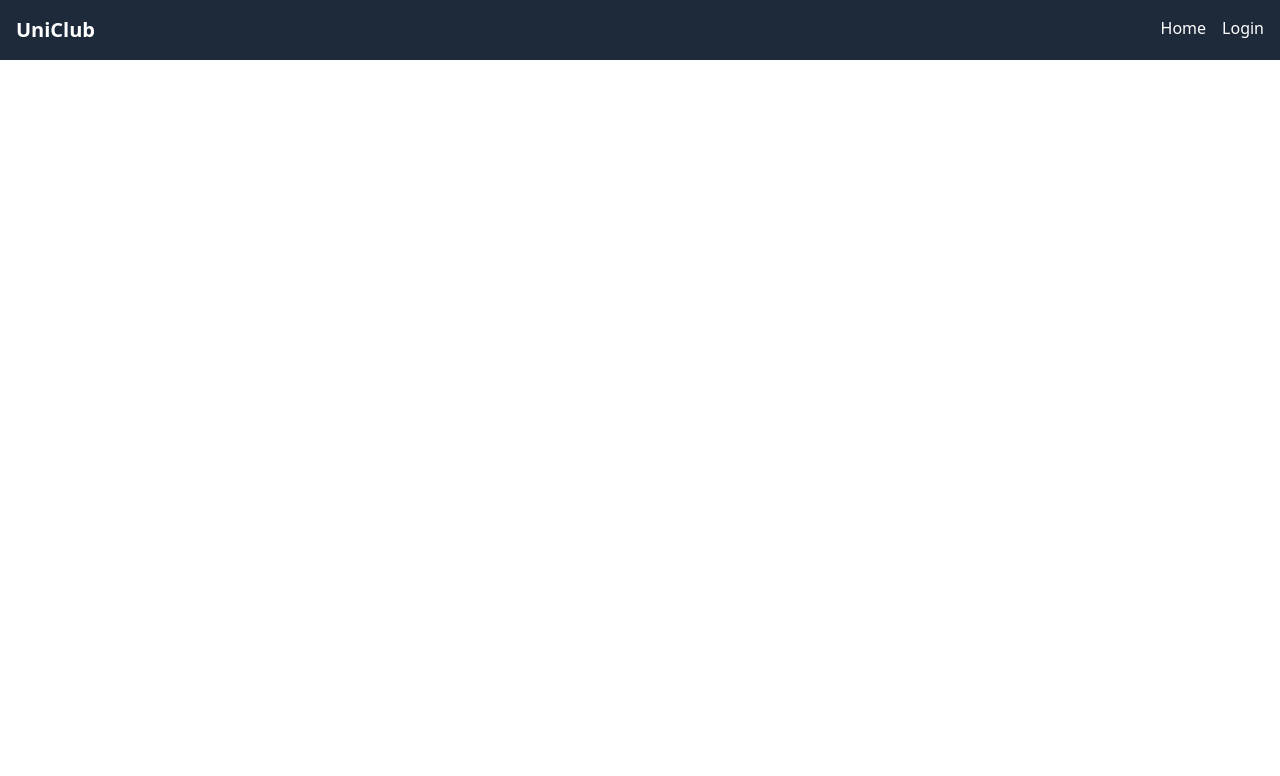
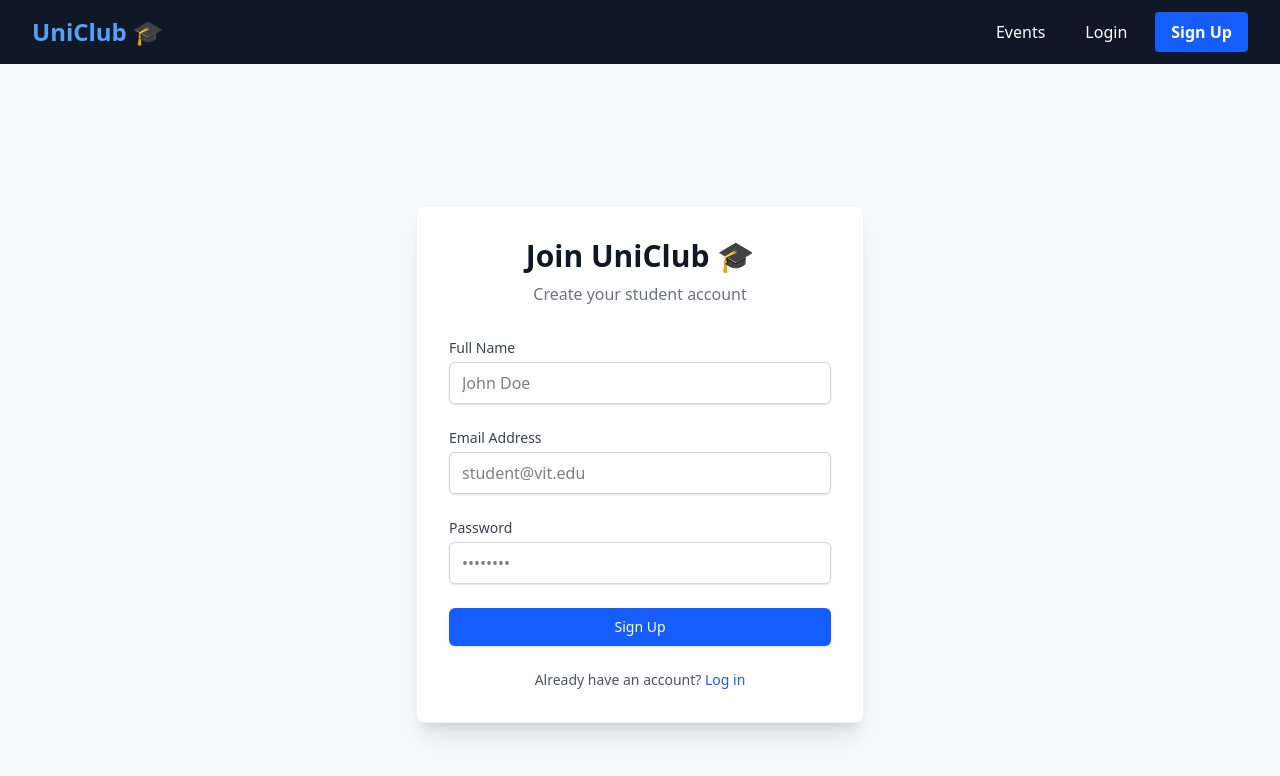
Before and after one commit to KeerthiKumar2902/ClubManager, a React (Vite) app in the folder client/: page /register in a window 1280 px wide. Before the commit this address had no page. Shown: the top 776 px of the page. Built offline with nearby package versions, Linux system fonts and the light colour scheme.

Commit message:
Made new user registration forms

```diff
--- a/client/src/App.jsx
+++ b/client/src/App.jsx
@@ -1,24 +1,21 @@
 import { Routes, Route } from 'react-router-dom';
+import Navbar from './components/Navbar';
 import Home from './pages/Home';
 import Login from './pages/Login';
+import Register from './pages/Register';
 import Dashboard from './pages/Dashboard';
 
 function App() {
   return (
-    <div className="min-h-screen bg-white text-black">
-      {/* Navbar Placeholder */}
-      <nav className="p-4 bg-gray-800 text-white flex justify-between">
-        <h1 className="font-bold text-xl">UniClub</h1>
-        <div>
-          <a href="/" className="mr-4">Home</a>
-          <a href="/login">Login</a>
-        </div>
-      </nav>
+    <div className="min-h-screen bg-gray-50 text-black">
+      {/* The Navbar is now outside Routes so it appears on EVERY page */}
+      <Navbar />
 
-      {/* Routes */}
+      {/* Page Content */}
       <Routes>
         <Route path="/" element={<Home />} />
         <Route path="/login" element={<Login />} />
+        <Route path="/register" element={<Register />} />
         <Route path="/dashboard" element={<Dashboard />} />
       </Routes>
     </div>
--- /dev/null
+++ b/client/src/components/Navbar.jsx
@@ -0,0 +1,72 @@
+import React from 'react';
+import { Link, useNavigate } from 'react-router-dom';
+import useAuthStore from '../store/authStore';
+
+const Navbar = () => {
+  const { user, logout } = useAuthStore();
+  const navigate = useNavigate();
+
+  const handleLogout = () => {
+    logout();
+    navigate('/login');
+  };
+
+  return (
+    <nav className="bg-gray-900 text-white shadow-lg">
+      <div className="max-w-7xl mx-auto px-4 sm:px-6 lg:px-8">
+        <div className="flex justify-between h-16 items-center">
+          {/* Logo */}
+          <Link to="/" className="text-2xl font-bold text-blue-400 hover:text-blue-300 transition">
+            UniClub 🎓
+          </Link>
+
+          {/* Navigation Links */}
+          <div className="flex space-x-4 items-center">
+            <Link to="/" className="hover:bg-gray-700 px-3 py-2 rounded transition">
+              Events
+            </Link>
+
+            {!user ? (
+              // GUEST VIEW
+              <>
+                <Link to="/login" className="hover:bg-gray-700 px-3 py-2 rounded transition">
+                  Login
+                </Link>
+                <Link
+                  to="/register"
+                  className="bg-blue-600 hover:bg-blue-700 px-4 py-2 rounded font-bold transition"
+                >
+                  Sign Up
+                </Link>
+              </>
+            ) : (
+              // LOGGED IN VIEW
+              <>
+                <Link
+                  to="/dashboard"
+                  className="hover:bg-gray-700 px-3 py-2 rounded transition"
+                >
+                  {user.role === 'CLUB_ADMIN' ? 'Admin Panel' : 'My Dashboard'}
+                </Link>
+
+                <div className="flex items-center space-x-4 ml-4 bg-gray-800 px-3 py-1 rounded-full">
+                  <span className="text-sm text-gray-300">
+                    {user.name}
+                  </span>
+                  <button
+                    onClick={handleLogout}
+                    className="text-red-400 hover:text-red-300 text-sm font-semibold"
+                  >
+                    Logout
+                  </button>
+                </div>
+              </>
+            )}
+          </div>
+        </div>
+      </div>
+    </nav>
+  );
+};
+
+export default Navbar;
--- /dev/null
+++ b/client/src/pages/Register.jsx
@@ -0,0 +1,115 @@
+import React, { useState } from 'react';
+import { Link, useNavigate } from 'react-router-dom';
+import axios from 'axios';
+
+const Register = () => {
+  const navigate = useNavigate();
+
+  const [formData, setFormData] = useState({
+    name: '',
+    email: '',
+    password: ''
+  });
+
+  const [error, setError] = useState('');
+  const [loading, setLoading] = useState(false);
+
+  const handleSubmit = async (e) => {
+    e.preventDefault();
+    setError('');
+    setLoading(true);
+
+    try {
+      // Hardcode role as 'STUDENT' for public sign-ups
+      const payload = { ...formData, role: 'STUDENT' };
+
+      await axios.post('http://localhost:5000/api/auth/register', payload);
+
+      alert("Registration Successful! Please Login.");
+      navigate('/login');
+
+    } catch (err) {
+      setError(err.response?.data?.error || 'Registration failed');
+    } finally {
+      setLoading(false);
+    }
+  };
+
+  return (
+    <div className="min-h-screen flex items-center justify-center bg-gray-50 px-4">
+      <div className="max-w-md w-full bg-white rounded-lg shadow-xl p-8 border border-gray-100">
+
+        <div className="text-center mb-8">
+          <h2 className="text-3xl font-bold text-gray-900">Join UniClub 🎓</h2>
+          <p className="text-gray-500 mt-2">Create your student account</p>
+        </div>
+
+        {error && (
+          <div className="bg-red-50 text-red-600 p-3 rounded mb-4 text-sm border border-red-200">
+            {error}
+          </div>
+        )}
+
+        <form onSubmit={handleSubmit} className="space-y-6">
+          <div>
+            <label className="block text-sm font-medium text-gray-700">Full Name</label>
+            <input
+              type="text"
+              className="mt-1 block w-full px-3 py-2 border border-gray-300 rounded-md shadow-sm focus:outline-none focus:ring-blue-500 focus:border-blue-500"
+              placeholder="John Doe"
+              value={formData.name}
+              onChange={(e) => setFormData({...formData, name: e.target.value})}
+              required
+            />
+          </div>
+
+          <div>
+            <label className="block text-sm font-medium text-gray-700">Email Address</label>
+            <input
+              type="email"
+              className="mt-1 block w-full px-3 py-2 border border-gray-300 rounded-md shadow-sm focus:outline-none focus:ring-blue-500 focus:border-blue-500"
+              placeholder="student@vit.edu"
+              value={formData.email}
+              onChange={(e) => setFormData({...formData, email: e.target.value})}
+              required
+            />
+          </div>
+
+          <div>
+            <label className="block text-sm font-medium text-gray-700">Password</label>
+            <input
+              type="password"
+              className="mt-1 block w-full px-3 py-2 border border-gray-300 rounded-md shadow-sm focus:outline-none focus:ring-blue-500 focus:border-blue-500"
+              placeholder="••••••••"
+              value={formData.password}
+              onChange={(e) => setFormData({...formData, password: e.target.value})}
+              required
+            />
+          </div>
+
+          <button
+            type="submit"
+            disabled={loading}
+            className={`w-full flex justify-center py-2 px-4 border border-transparent rounded-md shadow-sm text-sm font-medium text-white
+              ${loading ? 'bg-blue-400 cursor-not-allowed' : 'bg-blue-600 hover:bg-blue-700'}
+              transition duration-150 ease-in-out`}
+          >
+            {loading ? 'Creating Account...' : 'Sign Up'}
+          </button>
+        </form>
+
+        <div className="mt-6 text-center">
+          <p className="text-sm text-gray-600">
+            Already have an account?{' '}
+            <Link to="/login" className="font-medium text-blue-600 hover:text-blue-500">
+              Log in
+            </Link>
+          </p>
+        </div>
+
+      </div>
+    </div>
+  );
+};
+
+export default Register;
```
